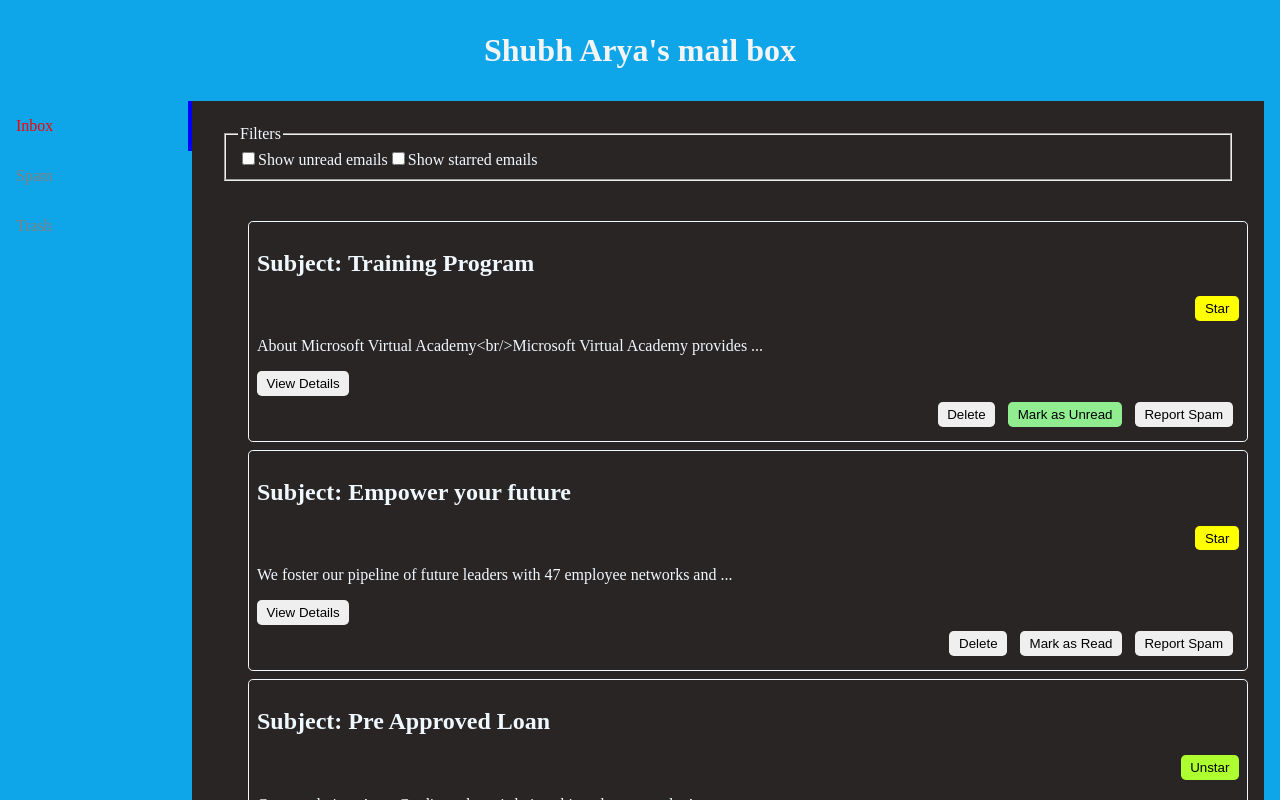
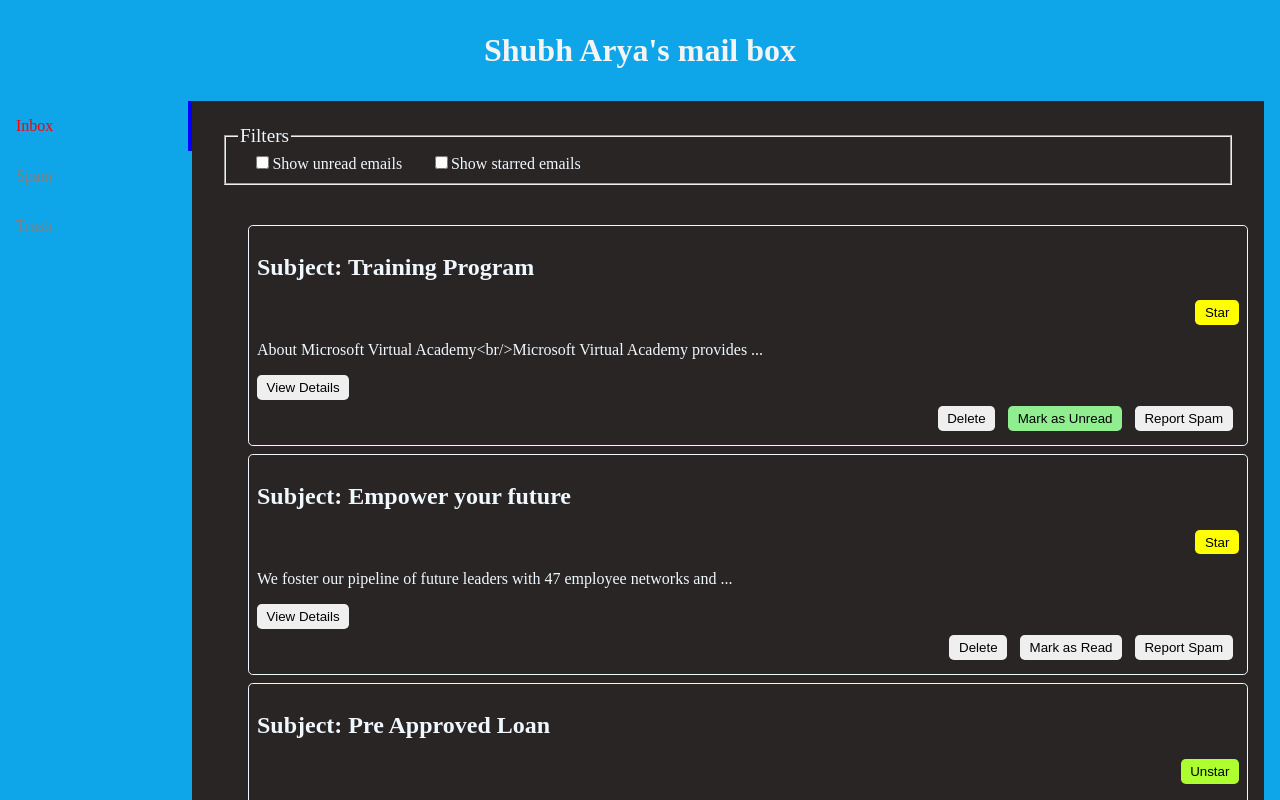
Before and after one commit to shubh-37/email-box, a React (Vite) app: page / in a window 1280 px wide. Shown: the top 800 px of the page. Built offline with nearby package versions, Linux system fonts and the light colour scheme.

Commit message:
style: margin to labels

```diff
--- a/src/components/Filters.jsx
+++ b/src/components/Filters.jsx
@@ -8,12 +8,12 @@ export default function Filters() {
     <React.Fragment>
       <div className="child-1">
       <fieldset className="filter-box">
-        <legend>Filters</legend>
-        <label>
+        <legend style={{fontSize: "1.2rem"}}>Filters</legend>
+        <label style = {{margin: '0.9rem'}}>
           <input type="checkbox" name="unread" value="unread" checked ={unreadFilter} onChange={(e) => dispatch({type: "FILTER", payload: e.target.value})}/>
           Show unread emails
         </label>
-        <label htmlFor="">
+        <label htmlFor="" style = {{margin: '0.9rem'}}>
           <input type="checkbox" name="starred" value="isStarred" checked= {isStarredFilter}onChange={(e) => dispatch({type: "FILTER", payload: e.target.value})}/>
           Show starred emails
         </label>
```
